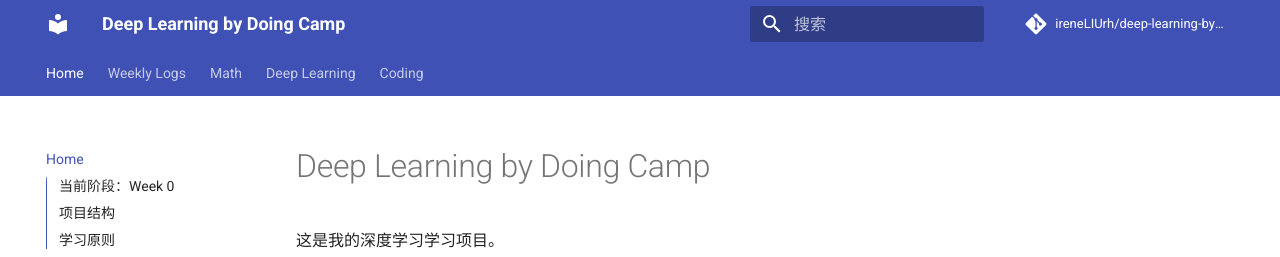
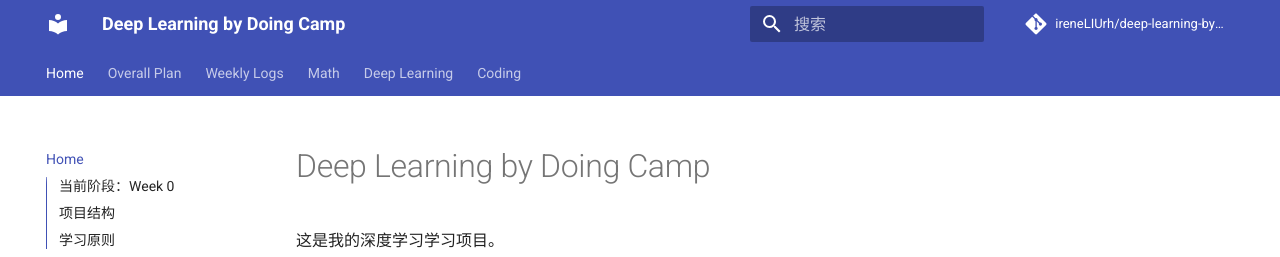
Before and after one commit to ireneLIUrh/deep-learning-by-doing-camp, an MkDocs documentation site: the page built from docs/index.md, in a window 1280 px wide and 900 px high. Shown: the top 257 px of the window. Built offline with MkDocs 1.6.1 and Material for MkDocs 9.7.7, drawn with Linux system fonts in a browser that asks for light colours; comment, search, counter and statistics services are not loaded.

Commit message:
modify mkdocs.yml

```diff
--- a/mkdocs.yml
+++ b/mkdocs.yml
@@ -39,6 +39,7 @@ extra_javascript:
 
 nav:
   - Home: index.md
+  - Overall Plan: logs/plan.md
   - Weekly Logs:
       - Week 0: logs/week0.md
   - Math:
```
